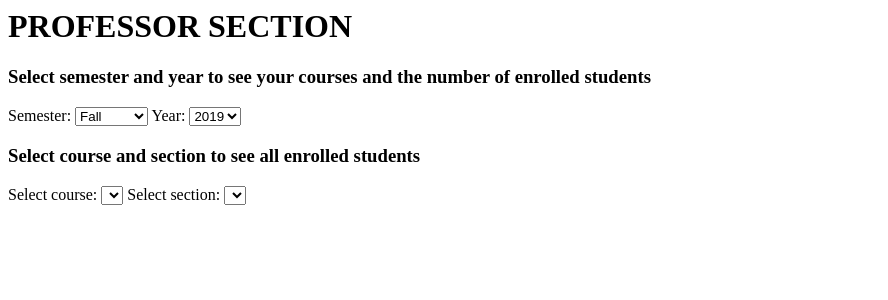
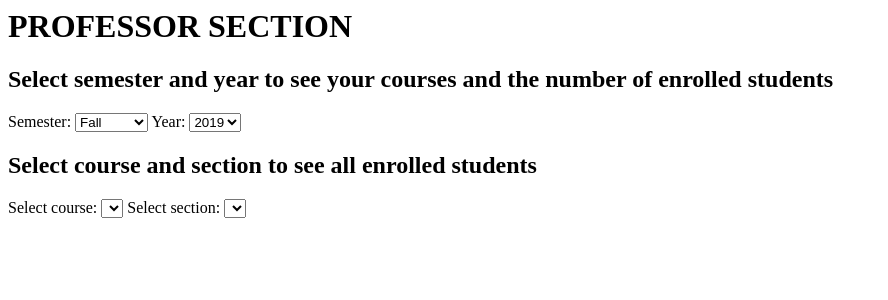
Before and after one commit to dturk0610/EE468, a Django app: template EEProject/templates/controlPanel/prof.html in a window 1280 px wide. Shown: the top 300 px of the page, without its empty margins (0-888 px from the left). Run offline with Django 4.2, Linux system fonts and the light colour scheme; the template is opened without the code that fills it, so the values that code supplies are empty.

Commit message:
minor visual changes

```diff
--- a/EEProject/static/css/scrollingTable.css
+++ b/EEProject/static/css/scrollingTable.css
@@ -22,7 +22,7 @@ body {
     height: 188px/*100%*/; /*set table height here; can be fixed value or %*/
     min-height: 0/*104px*/; /*if using % height, make this large enough to fit scrollbar arrows + caption + thead*/
     font-family: Verdana, Tahoma, sans-serif;
-    font-size: 15px;
+    font-size: 20px;
     line-height: 20px;
     padding: 20px 0 20px 0; /*need enough padding to make room for caption*/
     text-align: left;
--- a/EEProject/templates/controlPanel/controlPanel.html
+++ b/EEProject/templates/controlPanel/controlPanel.html
@@ -4,7 +4,7 @@
             {% load static %}
             <link rel="stylesheet" href="{% static 'css/scrollingTable.css' %}">
             <script src="{% static 'scripts/student.js' %}"></script>
-            <script src="{% static 'scripts/table.js' %}"></script
+            <script src="{% static 'scripts/table.js' %}"></script>
             {% include 'controlPanel/student.html' %}
         {% endif %}
         {% if group.name == 'prof' %}
--- a/EEProject/templates/controlPanel/prof.html
+++ b/EEProject/templates/controlPanel/prof.html
@@ -2,7 +2,7 @@
 <body onload="getAllClasses(), listAllSectionInfo()">
     <div>
         <div>
-          <h3>Select semester and year to see your courses and the number of enrolled students</h3>
+          <h2>Select semester and year to see your courses and the number of enrolled students</h2>
             <label for="sem">Semester: </label>
             <select name="sem" id="semDropDown" onchange="listAllSectionInfo()">
               <option value=1>Fall</option>
@@ -21,7 +21,7 @@
         <div id="allSecInfoDiv"></div>
 
         <div>
-          <h3>Select course and section to see all enrolled students</h3>
+          <h2>Select course and section to see all enrolled students</h2>
           <label for="courseList">Select course: </label>
           <select name="courseList" id="courseDropDown" onchange="updateSections()"></select>
 
```
